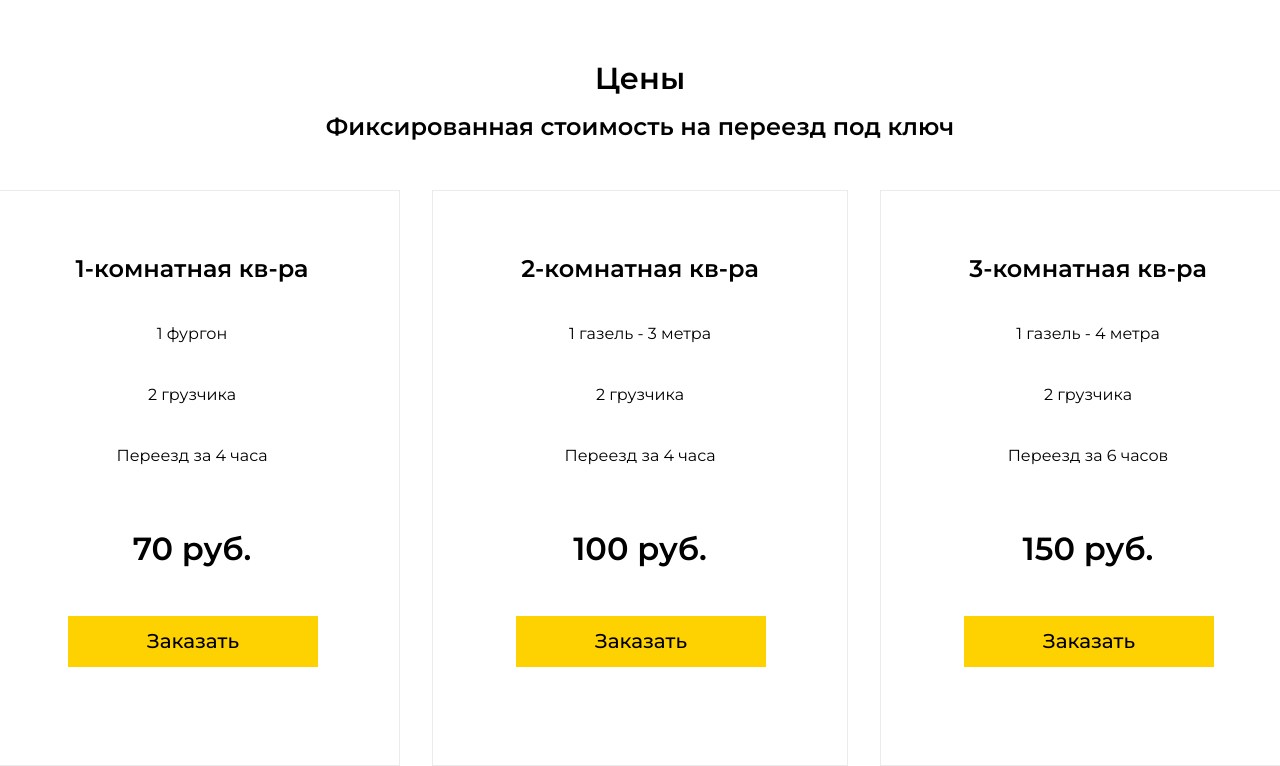
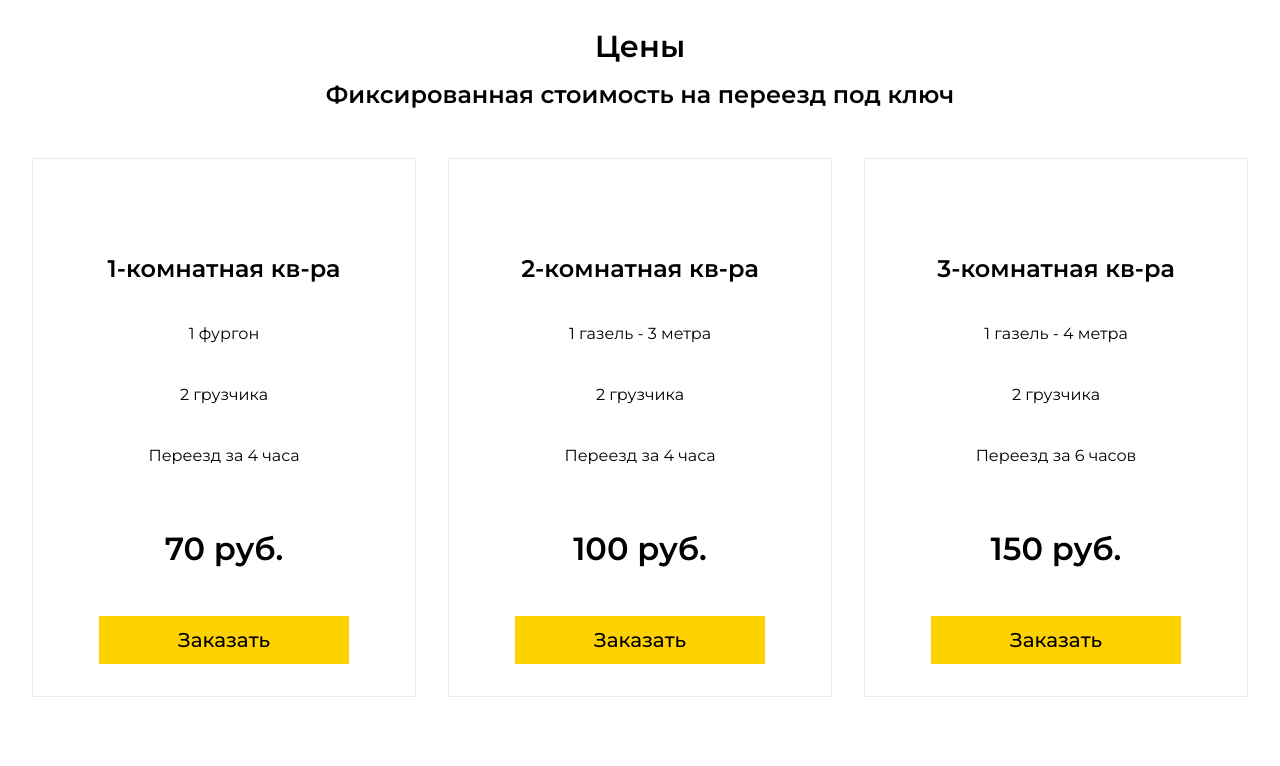
Before and after one commit to thekostikoff/project1, a plain HTML site: page index.html in a window 1280 px wide. Shown: the part 1138-1904 px from the top of the page. After the commit the page ends 1835 px from the top, so only its background shows below. Drawn offline with Linux system fonts and the light colour scheme.

Commit message:
feature/CT-3: CT-3 end

```diff
--- a/css/style.css
+++ b/css/style.css
@@ -81,28 +81,25 @@ h2 {
 	font-size: 1.9rem;
 	line-height: 2.3rem;
 	text-align: center;
-	margin-top: 4rem;
 }
 .price__subtitle {
 	font-weight: 600;
 	font-size: 1.5rem;
 	line-height: 1.8rem;
 	text-align: center;
-	margin-top: 1rem;
+	padding-top: 1rem;
 }
 .price__columns {
 	display: flex;
 	align-items: center;
 	justify-content: center;
 	gap: 2rem;
-	padding-top: 3rem;
+	padding: 3rem 2rem 0;
 }
-.price__column,
-.price__column-one,
-.price__column-two {
-	/* width: 26rem; */
+.price__column {
 	max-width: 26rem;
-	height: 36rem;
+	width: 100%;
+	padding: 2rem 2rem;
 	border: 1px solid var(--grey);
 	text-align: center;
 }
@@ -134,8 +131,18 @@ h2 {
 	line-height: 2.3rem;
 }
 .price__button {
-	margin-left: 5.2rem;
-	margin-right: 5.2rem;
+	/* margin-left: 5.2rem;
+	margin-right: 5.2rem; */
+	/* width: 100%; */
+	max-width: 15.6rem;
+	width: 100%;
+	padding: 0.75rem 0;
+	background-color: var(--yellow);
+	display: flex;
+	align-items: center;
+	justify-content: center;
+	margin: 0 auto;
+	margin-top: 3rem;
 }
 .price__button span {
 	font-weight: 500;
@@ -144,15 +151,6 @@ h2 {
 	text-align: center;
 }
 .price__button-first {
-	margin-top: 3rem;
-	width: 15.6rem;
-	height: 3.2rem;
-	background-color: var(--yellow);
-	display: flex;
-	flex-direction: row;
-	align-items: center;
-	align-content: center;
-	justify-content: center;
 }
 .price__button-first:hover {
 	color: var(--white);
@@ -167,9 +165,9 @@ h2 {
 		padding-top: 1rem;
 	}
 	.price__columns {
+		padding: 0 3rem;
 		display: block;
 		flex-wrap: wrap;
-		padding: 0 2rem;
 	}
 	.price__column {
 		margin: 1rem auto;
@@ -185,8 +183,10 @@ h2 {
 		display: flex;
 		justify-content: center;
 	}
-	.price__column-one,
-	.price__column-two {
+	.price__column:nth-child(2) {
+		display: none;
+	}
+	.price__column:last-child {
 		display: none;
 	}
 }
--- a/index.html
+++ b/index.html
@@ -107,7 +107,7 @@
 				<div class="price__button"><a href="#" class="price__button-first"><span>Заказать</span></a></div>
 				<p class="price__order">Все цены</p>
 			</div>
-			<div class="price__column-one">
+			<div class="price__column">
 				<p class="price__column-title">2-комнатная кв-ра </p>
 				<p class="price__column-info">1 газель - 3 метра</p>
 				<p class="price__column-info">2 грузчика</p>
@@ -115,7 +115,7 @@
 				<p class="price__column-subtitle">100 руб. </p>
 				<div class="price__button"><a href="#" class="price__button-first"><span>Заказать</span></a></div>
 			</div>
-			<div class="price__column-two">
+			<div class="price__column">
 				<p class="price__column-title">3-комнатная кв-ра </p>
 				<p class="price__column-info">1 газель - 4 метра</p>
 				<p class="price__column-info">2 грузчика</p>
```
